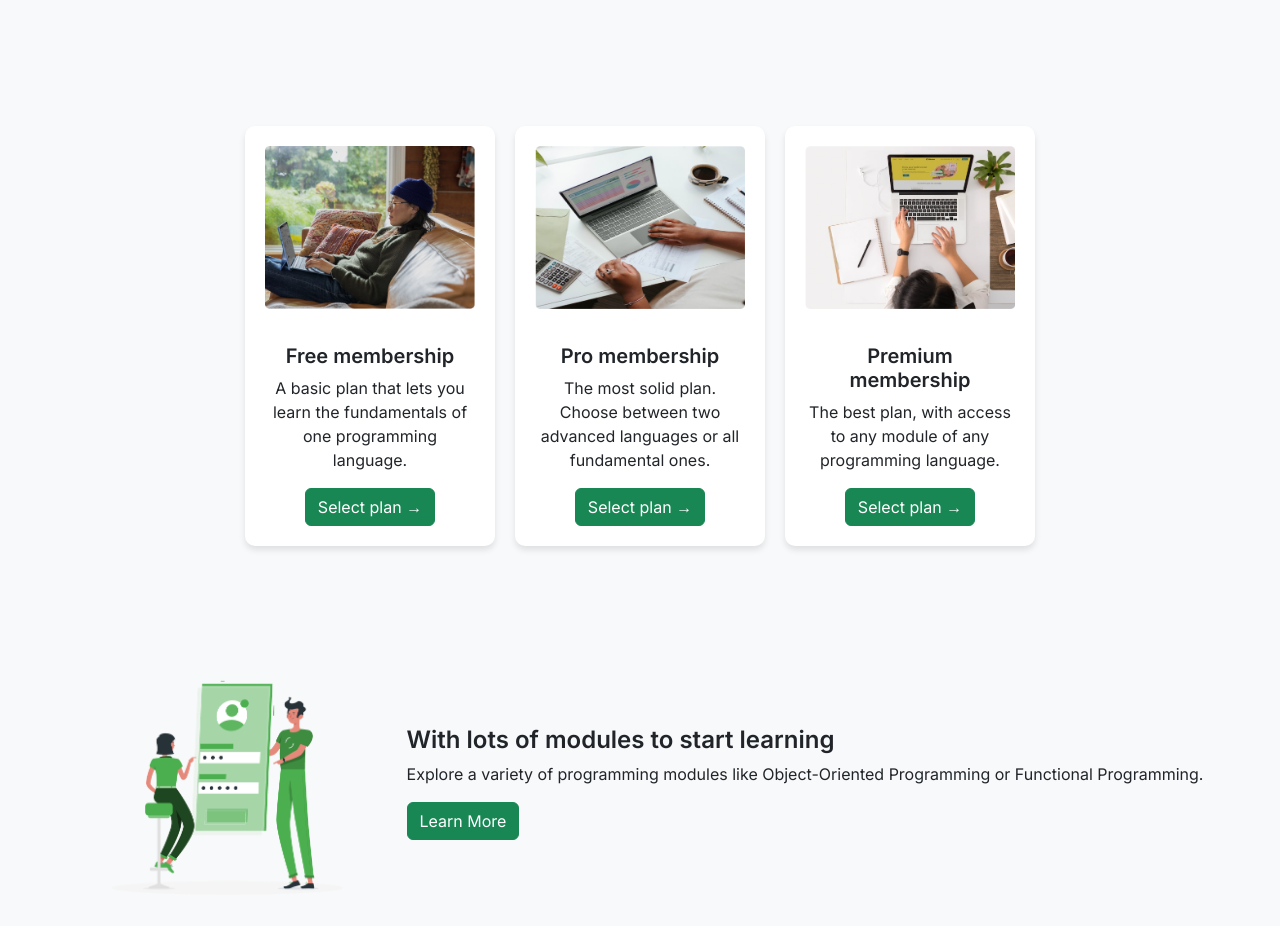
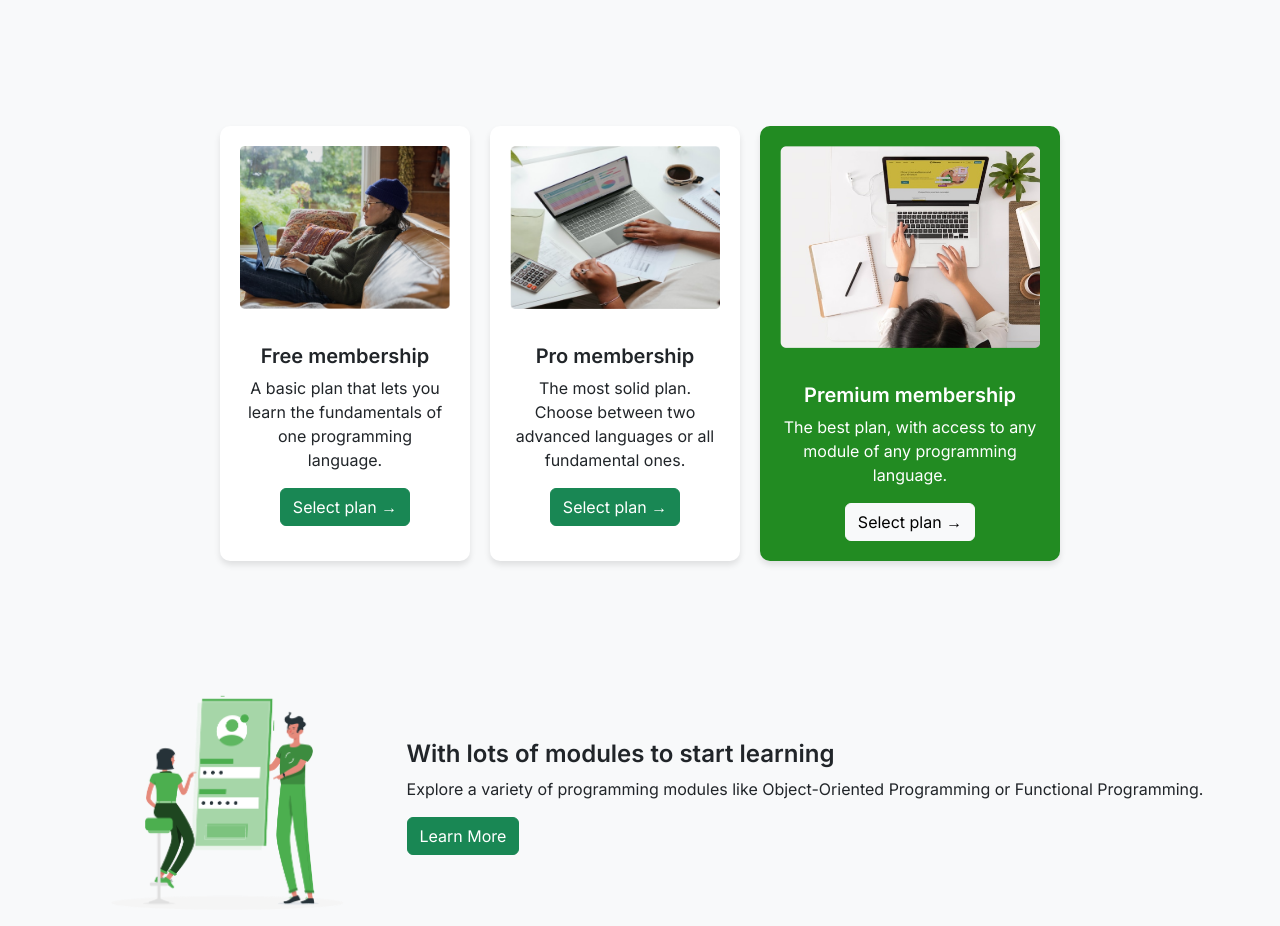
Before and after one commit to JavierG4/Usabilidad_Grupo, a plain HTML site: page prototipe/MenuPrincipal/MainMenu.html in a window 1280 px wide. Shown: the part 840-1766 px from the top of the page. Drawn offline with nearby package versions, Linux system fonts and the light colour scheme.

```diff
--- a/prototipe/MenuPrincipal/MainMenu.html
+++ b/prototipe/MenuPrincipal/MainMenu.html
@@ -166,11 +166,11 @@
             <p>The most solid plan. Choose between two advanced languages or all fundamental ones.</p>
             <button class="btn btn-success">Select plan →</button>
         </div>
-        <div class="membership-card">
+        <div class="membership-card" style="width: 300px; color: white; background-color: forestgreen;">
             <img src="./images/premiumMember.png" alt="Premium Membership" width="100%">
-            <h5 style="margin-top: 20px;"><strong>Premium membership</strong></h5>
-            <p>The best plan, with access to any module of any programming language.</p>
-            <button class="btn btn-success">Select plan →</button>
+            <h5 style="margin-top: 20px; color: white;"><strong>Premium membership</strong></h5>
+            <p style="color: white;">The best plan, with access to any module of any programming language.</p>
+            <button class="btn btn-light" style="color: black;">Select plan →</button>
         </div>
     </div>
 
```
